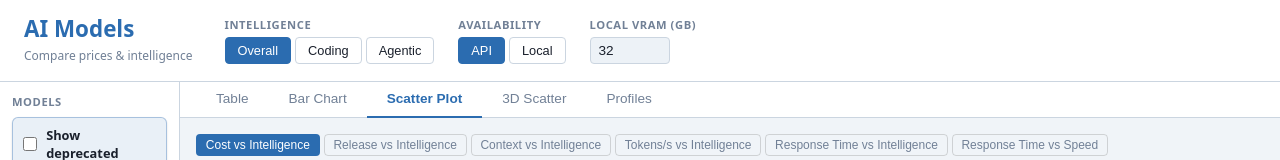
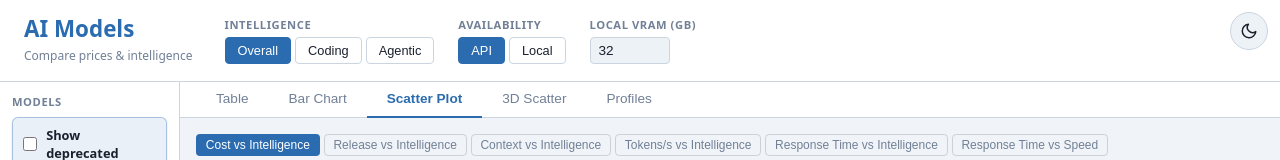
Before and after one commit to ilja82/ai-models, an Angular app: page / in a window 1280 px wide. Shown: the top 160 px of the page. Built offline with nearby package versions, Linux system fonts and the light colour scheme.

Commit message:
Add theme toggle functionality: implement button to switch between light and dark themes

```diff
--- a/src/app/components/header/header.html
+++ b/src/app/components/header/header.html
@@ -45,5 +45,23 @@
         class="vram-input"
       />
     </div>
+
+    <button
+      type="button"
+      class="theme-toggle"
+      [attr.aria-label]="'Switch to ' + (theme.theme() === 'dark' ? 'light' : 'dark') + ' theme'"
+      [title]="'Switch to ' + (theme.theme() === 'dark' ? 'light' : 'dark') + ' theme'"
+      (click)="theme.toggle()">
+      @if (theme.theme() === 'dark') {
+        <svg viewBox="0 0 24 24" fill="none" stroke="currentColor" stroke-width="2" stroke-linecap="round" stroke-linejoin="round" aria-hidden="true">
+          <circle cx="12" cy="12" r="4"/>
+          <path d="M12 2v2M12 20v2M4.93 4.93l1.41 1.41M17.66 17.66l1.41 1.41M2 12h2M20 12h2M6.34 17.66l-1.41 1.41M19.07 4.93l-1.41 1.41"/>
+        </svg>
+      } @else {
+        <svg viewBox="0 0 24 24" fill="none" stroke="currentColor" stroke-width="2" stroke-linecap="round" stroke-linejoin="round" aria-hidden="true">
+          <path d="M21 12.79A9 9 0 1 1 11.21 3 7 7 0 0 0 21 12.79z"/>
+        </svg>
+      }
+    </button>
   </div>
 </header>
--- a/src/app/components/header/header.scss
+++ b/src/app/components/header/header.scss
@@ -1,7 +1,8 @@
 .app-header {
+  position: relative;
   background: var(--surface-1);
   border-bottom: 1px solid var(--border);
-  padding: 1rem 1.5rem;
+  padding: 1rem 4rem 1rem 1.5rem;
   display: flex;
   align-items: center;
   gap: 2rem;
@@ -32,6 +33,47 @@
     display: flex;
     flex-direction: column;
     gap: 0.3rem;
+  }
+
+  .theme-toggle {
+    position: absolute;
+    top: 0.75rem;
+    right: 0.75rem;
+    width: 38px;
+    height: 38px;
+    display: inline-flex;
+    align-items: center;
+    justify-content: center;
+    border: 1px solid var(--border);
+    border-radius: 50%;
+    background: var(--surface-2);
+    color: var(--text);
+    cursor: pointer;
+    transition: background 0.2s ease, color 0.2s ease,
+    border-color 0.2s ease, transform 0.3s ease,
+    box-shadow 0.2s ease;
+
+    svg {
+      width: 18px;
+      height: 18px;
+    }
+
+    &:hover {
+      background: var(--accent);
+      color: #fff;
+      border-color: var(--accent);
+      transform: rotate(20deg);
+      box-shadow: 0 2px 8px rgba(var(--accent-rgb), 0.35);
+    }
+
+    &:focus-visible {
+      outline: 2px solid var(--accent);
+      outline-offset: 2px;
+    }
+
+    &:active {
+      transform: rotate(20deg) scale(0.95);
+    }
   }
 
   .group-label {
--- a/src/app/components/header/header.ts
+++ b/src/app/components/header/header.ts
@@ -1,7 +1,8 @@
-import { Component, inject } from '@angular/core';
-import { FormsModule } from '@angular/forms';
-import { AppState } from '../../state/app.state';
-import { IntelligenceMetric } from '../../models/ai-model.model';
+import {Component, inject} from '@angular/core';
+import {FormsModule} from '@angular/forms';
+import {AppState} from '../../state/app.state';
+import {ThemeState} from '../../state/theme.state';
+import {IntelligenceMetric} from '../../models/ai-model.model';
 
 @Component({
   selector: 'app-header',
@@ -12,6 +13,7 @@ import { IntelligenceMetric } from '../../models/ai-model.model';
 })
 export class HeaderComponent {
   readonly state = inject(AppState);
+  readonly theme = inject(ThemeState);
 
   setMetric(metric: IntelligenceMetric): void {
     this.state.intelligenceMetric.set(metric);
--- /dev/null
+++ b/src/app/state/theme.state.ts
@@ -0,0 +1,39 @@
+import {computed, effect, Injectable, signal} from '@angular/core';
+
+export type Theme = 'light' | 'dark';
+
+const KEY = 'ai-models.theme';
+
+@Injectable({providedIn: 'root'})
+export class ThemeState {
+  private readonly mediaQuery = window.matchMedia('(prefers-color-scheme: dark)');
+  private readonly systemTheme = signal<Theme>(this.mediaQuery.matches ? 'dark' : 'light');
+  readonly override = signal<Theme | null>(this.loadOverride());
+  readonly theme = computed<Theme>(() => this.override() ?? this.systemTheme());
+
+  constructor() {
+    this.mediaQuery.addEventListener('change', e =>
+      this.systemTheme.set(e.matches ? 'dark' : 'light'));
+
+    effect(() => {
+      const o = this.override();
+      const root = document.documentElement;
+      if (o === null) {
+        root.removeAttribute('data-theme');
+        localStorage.removeItem(KEY);
+      } else {
+        root.setAttribute('data-theme', o);
+        localStorage.setItem(KEY, o);
+      }
+    });
+  }
+
+  toggle(): void {
+    this.override.set(this.theme() === 'dark' ? 'light' : 'dark');
+  }
+
+  private loadOverride(): Theme | null {
+    const v = localStorage.getItem(KEY);
+    return v === 'light' || v === 'dark' ? v : null;
+  }
+}
--- a/src/styles.scss
+++ b/src/styles.scss
@@ -16,8 +16,22 @@
   --color-both: #9370db;
 }
 
+:root[data-theme="light"] {
+  --surface-0: #f0f4f8;
+  --surface-1: #ffffff;
+  --surface-2: #edf2f7;
+  --border: #cbd5e0;
+  --text: #1a202c;
+  --text-muted: #718096;
+  --accent: #2b6cb0;
+  --accent-rgb: 43, 108, 176;
+  --color-litellm: #2b6cb0;
+  --color-local: #2c7a7b;
+  --color-both: #6b46c1;
+}
+
 @media (prefers-color-scheme: light) {
-  :root {
+  :root:not([data-theme="dark"]) {
     --surface-0: #f0f4f8;
     --surface-1: #ffffff;
     --surface-2: #edf2f7;
```
